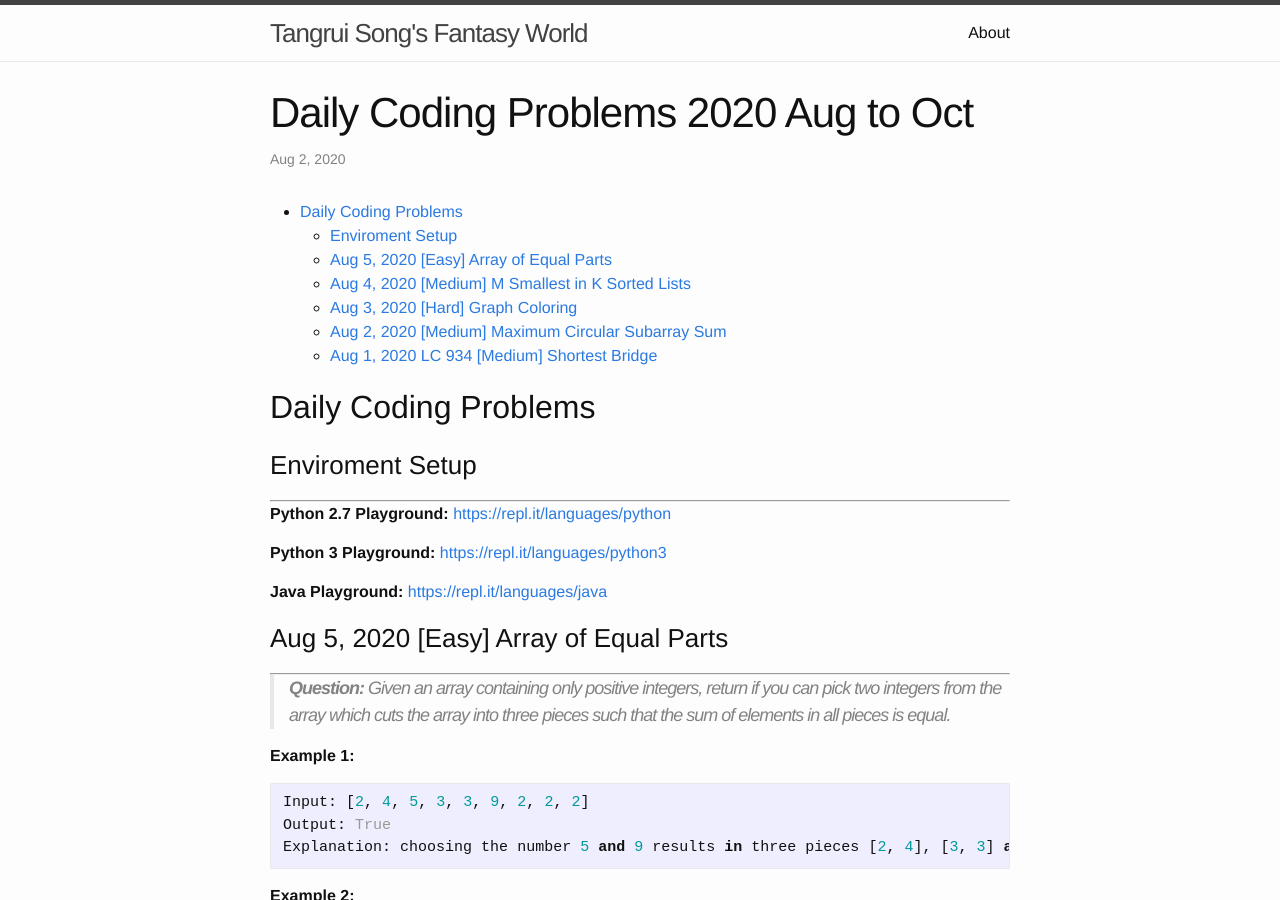
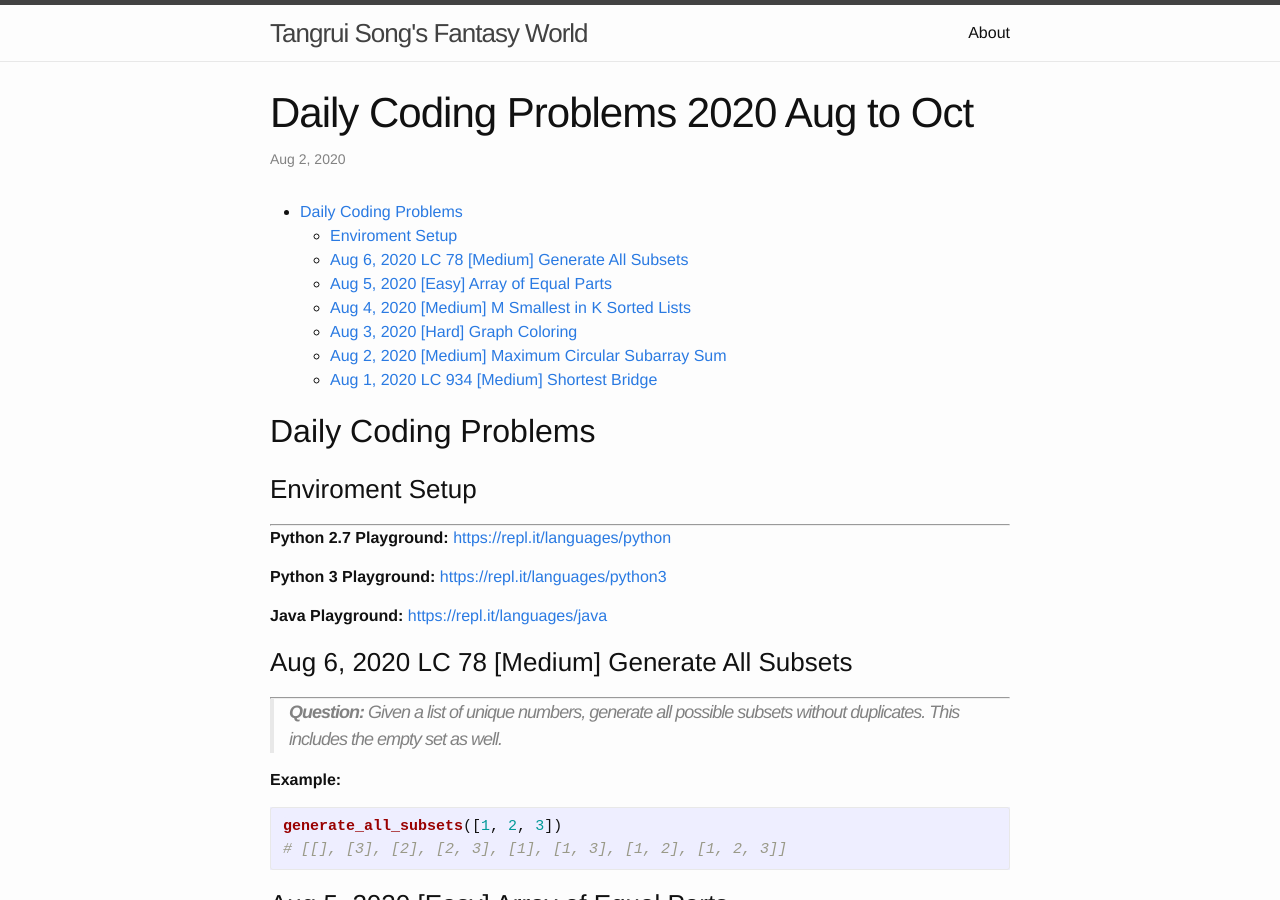
Before and after one commit to trsong/trsong.github.io, a Jekyll site: the page built from _posts/2020-08-01-DailyQuestionsAug.md, in a window 1280 px wide and 900 px high. Built offline with Jekyll 4.4.1, drawn with Linux system fonts in a browser that asks for light colours.

Commit message:
Add Aug 6 Question

````diff
--- a/_posts/2020-08-01-DailyQuestionsAug.md
+++ b/_posts/2020-08-01-DailyQuestionsAug.md
@@ -19,6 +19,16 @@ categories: Python/Java
 **Java Playground:** [https://repl.it/languages/java](https://repl.it/languages/java)
 
 
+
+### Aug 6, 2020 LC 78 \[Medium\] Generate All Subsets
+---
+> **Question:** Given a list of unique numbers, generate all possible subsets without duplicates. This includes the empty set as well.
+
+**Example:**
+```py
+generate_all_subsets([1, 2, 3])
+# [[], [3], [2], [2, 3], [1], [1, 3], [1, 2], [1, 2, 3]]
+```
 
 
 ### Aug 5, 2020 \[Easy\] Array of Equal Parts
````
